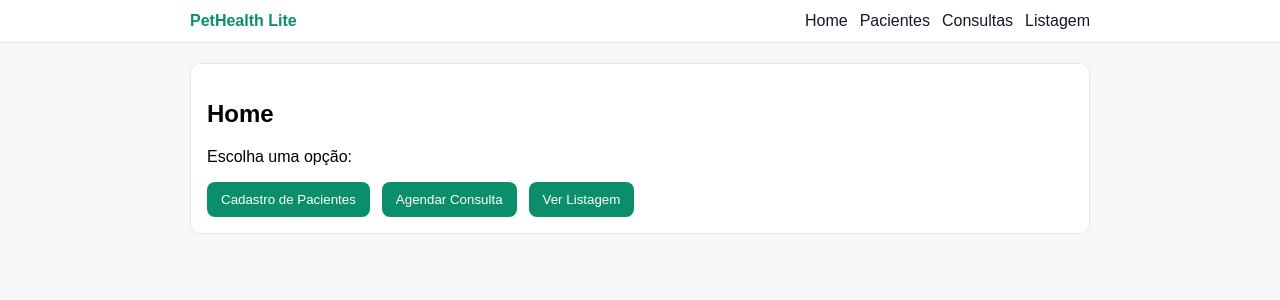
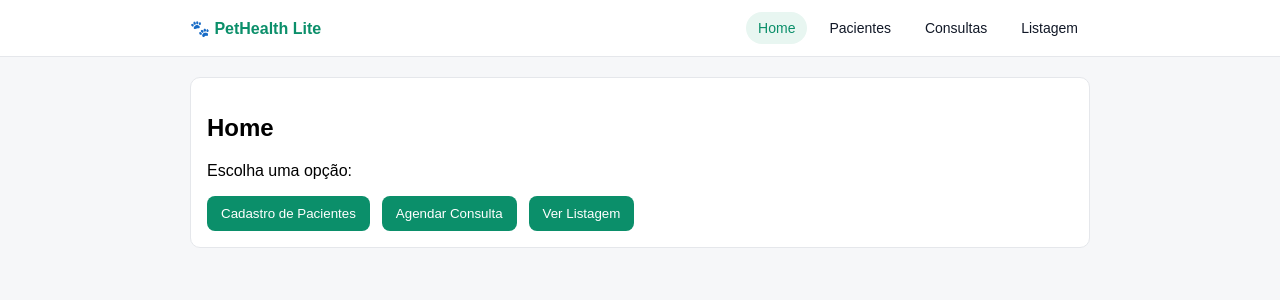
Before and after one commit to gustavobarcelos18/Pet-Health, a React (Vite) app: page / in a window 1280 px wide. Shown: the top 300 px of the page. Built offline with nearby package versions, Linux system fonts and the light colour scheme.

Commit message:
Cria barra de navegação com destaque da rota atual, fecha #12

```diff
--- a/src/componentes/BarraTopo.tsx
+++ b/src/componentes/BarraTopo.tsx
@@ -1,18 +1,54 @@
 // Desenvolvido por Gustavo - PetHealth Lite - RPV 2026
 
-import { Link } from "react-router-dom";
+import { Link, useLocation } from "react-router-dom";
 
 export default function BarraTopo() {
+  const localizacao = useLocation();
+
+  function estaAtivo(caminho: string) {
+    return localizacao.pathname === caminho;
+  }
+
+  function estiloLink(caminho: string) {
+    return {
+      textDecoration: "none",
+      color: estaAtivo(caminho) ? "#0b8f6a" : "#111827",
+      background: estaAtivo(caminho) ? "#e8f6f1" : "transparent",
+      padding: "8px 12px",
+      borderRadius: "999px",
+      fontSize: "14px",
+    } as React.CSSProperties;
+  }
+
   return (
-    <div className="topo">
-      <div className="topo-miolo">
-        <div style={{ fontWeight: 700, color: "#0b8f6a" }}> PetHealth Lite</div>
+    <div style={{ background: "white", borderBottom: "1px solid #e5e7eb" }}>
+      <div
+        style={{
+          maxWidth: "900px",
+          margin: "0 auto",
+          padding: "12px 20px",
+          display: "flex",
+          justifyContent: "space-between",
+          alignItems: "center",
+        }}
+      >
+        <div style={{ fontWeight: 700, color: "#0b8f6a" }}>
+          🐾 PetHealth Lite
+        </div>
 
-        <div className="links">
-          <Link to="/">Home</Link>
-          <Link to="/pacientes">Pacientes</Link>
-          <Link to="/consultas">Consultas</Link>
-          <Link to="/listagem">Listagem</Link>
+        <div style={{ display: "flex", gap: "10px" }}>
+          <Link to="/" style={estiloLink("/")}>
+            Home
+          </Link>
+          <Link to="/pacientes" style={estiloLink("/pacientes")}>
+            Pacientes
+          </Link>
+          <Link to="/consultas" style={estiloLink("/consultas")}>
+            Consultas
+          </Link>
+          <Link to="/listagem" style={estiloLink("/listagem")}>
+            Listagem
+          </Link>
         </div>
       </div>
     </div>
```
